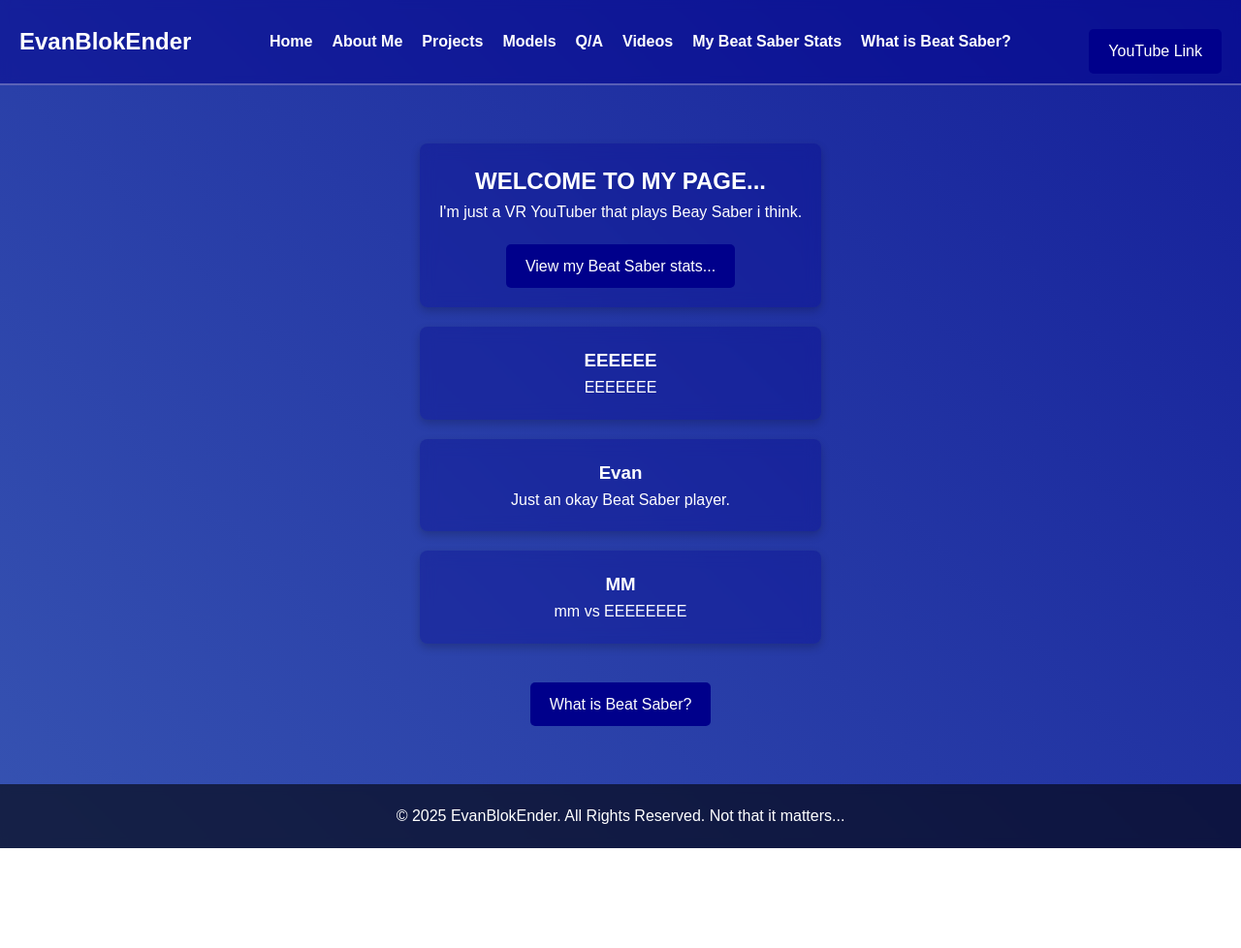
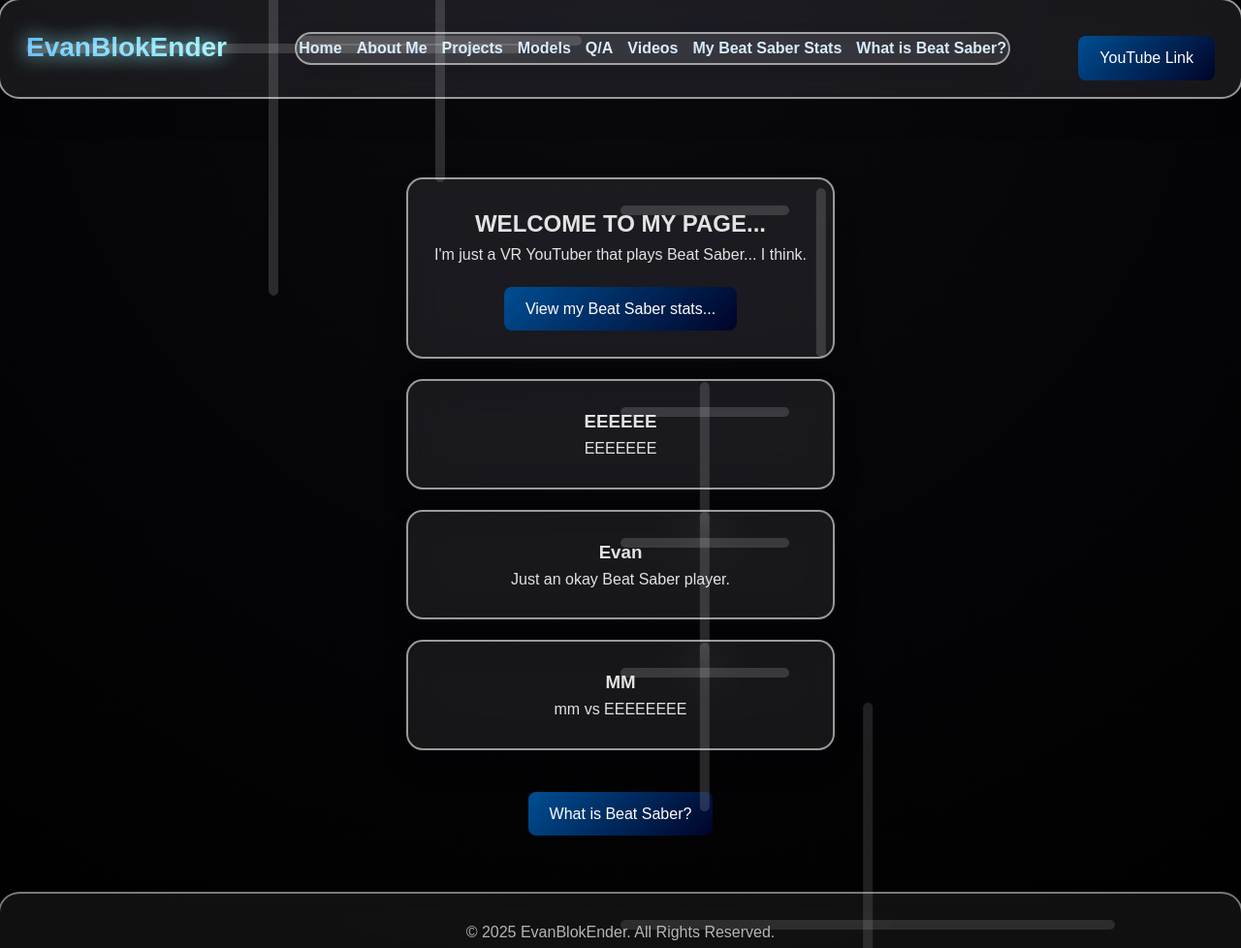
Before and after one commit to EvanBlokEnder/EvanBlokEnder.github.io, a plain HTML site: page index.html in a window 1280 px wide. Shown: the top 978 px of the page at 97% size. Before the commit the page ends 875 px from the top, so only its background shows below. Drawn offline with Linux system fonts and the light colour scheme.

Commit message:
Update index.html

```diff
--- a/index.html
+++ b/index.html
@@ -5,7 +5,6 @@
     <meta name="viewport" content="width=device-width, initial-scale=1.0">
     <title>EvanBlokEnder</title>
     <style>
-        /* General Reset */
         * {
             margin: 0;
             padding: 0;
@@ -15,137 +14,138 @@
         body {
             font-family: 'Arial', sans-serif;
             line-height: 1.6;
-            background: linear-gradient(45deg, #87CEEB, #00008B);
-            background-size: 400% 400%;
-            animation: gradientAnimation 10s ease infinite;
-            color: #fff;
+            background: radial-gradient(circle at top, #0a0a0f, #000);
+            color: #e3e3e3;
             min-height: 100vh;
             display: flex;
             flex-direction: column;
             justify-content: space-between;
+            overflow-x: hidden;
         }
 
-        @keyframes gradientAnimation {
-            0% { background-position: 0% 50%; }
-            50% { background-position: 100% 50%; }
-            100% { background-position: 0% 50%; }
+        /* Liquid Glass Effect */
+        .glass {
+            position: relative;
+            background: rgba(255,255,255,.08);
+            border: 2px solid transparent;
+            box-shadow: 0 0 0 2px rgba(255,255,255,.6), 0 16px 32px rgba(0,0,0,.12);
+            backdrop-filter: blur(20px) saturate(180%);
+            -webkit-backdrop-filter: blur(20px) saturate(180%);
+            border-radius: 20px;
         }
+
+        .glass::before,
+        .glass::after{
+            content:"";
+            position:absolute;
+            width:40%;
+            height:10px;
+            background:#fff;
+            border-radius:10px;
+            opacity:0.15;
+        }
+        .glass::after{transform:rotate(90deg)}
 
         /* Header */
         header {
-            background: rgba(0, 0, 139, 0.5);
-            padding: 10px 20px;
+            padding: 15px 25px;
             display: flex;
             justify-content: space-between;
             align-items: center;
-            border-bottom: 2px solid rgba(255, 255, 255, 0.3);
             position: sticky;
             top: 0;
             z-index: 1000;
-            backdrop-filter: blur(5px);
+            animation: fadeIn 1.5s ease;
         }
 
         header h1 {
-            font-size: 24px;
-            animation: fadeIn 1s ease-in-out;
+            font-size: 28px;
+            font-weight: bold;
+            background: linear-gradient(90deg, #5ab2ff, #9df7ff);
+            -webkit-background-clip: text;
+            color: transparent;
+            animation: glow 5s ease-in-out infinite alternate;
+        }
+
+        @keyframes glow {
+            from { text-shadow: 0 0 5px #5ab2ff; }
+            to { text-shadow: 0 0 20px #9df7ff; }
         }
 
         nav ul {
             list-style: none;
             display: flex;
-        }
-
-        nav ul li {
-            margin: 0 10px;
+            gap: 15px;
         }
 
         nav ul li a {
             text-decoration: none;
-            color: #fff;
+            color: #d8ecff;
             font-weight: bold;
             transition: color 0.3s ease, transform 0.3s ease;
         }
 
         nav ul li a:hover {
-            color: #add8e6;
+            color: #7ed2ff;
             transform: translateY(-3px);
         }
 
+        /* Buttons */
         .button {
             display: inline-block;
-            padding: 10px 20px;
+            padding: 10px 22px;
             margin-top: 20px;
-            background: #00008B;
+            background: linear-gradient(135deg, #004e92, #000428);
             color: #fff;
-            border: none;
-            border-radius: 5px;
+            border-radius: 8px;
             text-decoration: none;
-            transition: background 0.3s ease, transform 0.3s ease;
+            transition: transform 0.3s ease, box-shadow 0.3s ease;
         }
 
         .button:hover {
-            background: #0000CD;
-            transform: translateY(-3px);
+            transform: translateY(-4px) scale(1.03);
+            box-shadow: 0 0 15px rgba(100, 180, 255, 0.6);
         }
 
-        /* Main Content */
+        /* Container */
         .container {
             max-width: 1200px;
-            margin: 20px auto;
+            margin: 40px auto;
             padding: 20px;
             text-align: center;
         }
 
         .card {
-            background: rgba(0, 0, 139, 0.3);
-            padding: 20px;
-            margin: 20px 0;
-            border-radius: 8px;
-            text-align: center;
-            box-shadow: 0 4px 10px rgba(0, 0, 0, 0.2);
-            backdrop-filter: blur(8px);
-            transition: transform 0.3s ease, box-shadow 0.3s ease;
+            padding: 25px;
+            margin: 25px 0;
+            border-radius: 15px;
+            animation: floatUp 0.8s ease;
+        }
+
+        @keyframes floatUp {
+            from { transform: translateY(20px); opacity: 0; }
+            to { transform: translateY(0); opacity: 1; }
         }
 
         .card:hover {
             transform: translateY(-10px);
-            box-shadow: 0 8px 20px rgba(0, 0, 0, 0.3);
-        }
-
-        .card img {
-            max-width: 100%;
-            height: auto;
-            border-radius: 8px;
-            transition: transform 0.3s ease;
-        }
-
-        .card img:hover {
-            transform: scale(1.05);
+            transition: 0.3s ease;
         }
 
         /* Footer */
         footer {
             text-align: center;
-            padding: 20px;
-            background: rgba(0, 0, 0, 0.6);
-            color: #fff;
-            margin-top: 20px;
-            backdrop-filter: blur(5px);
-            animation: fadeIn 1s ease-in-out;
+            padding: 25px;
+            opacity: 0.8;
+            animation: fadeIn 1.5s ease;
         }
 
-        /* Animations */
         @keyframes fadeIn {
             from { opacity: 0; }
             to { opacity: 1; }
         }
 
-        @keyframes slideIn {
-            from { transform: translateY(20px); opacity: 0; }
-            to { transform: translateY(0); opacity: 1; }
-        }
-
-        /* Mobile Hamburger Menu */
+        /* Hamburger */
         .hamburger {
             display: none;
             flex-direction: column;
@@ -153,15 +153,15 @@
         }
 
         .hamburger div {
-            width: 25px;
+            width: 28px;
             height: 3px;
             background: #fff;
-            margin: 4px 0;
-            transition: all 0.3s ease;
+            margin: 5px 0;
+            transition: 0.3s ease;
         }
 
         .hamburger.active div:nth-child(1) {
-            transform: rotate(-45deg) translate(-5px, 6px);
+            transform: rotate(-45deg) translate(-6px, 6px);
         }
 
         .hamburger.active div:nth-child(2) {
@@ -169,20 +169,19 @@
         }
 
         .hamburger.active div:nth-child(3) {
-            transform: rotate(45deg) translate(-5px, -6px);
+            transform: rotate(45deg) translate(-6px, -6px);
         }
 
         @media (max-width: 768px) {
             nav ul {
                 display: none;
+                position: absolute;
+                right: 20px;
+                top: 70px;
                 flex-direction: column;
-                background: rgba(0, 0, 139, 0.8);
-                position: absolute;
-                top: 60px;
-                right: 20px;
-                border-radius: 8px;
-                padding: 10px;
-                animation: slideIn 0.5s ease;
+                padding: 15px;
+                gap: 10px;
+                width: 180px;
             }
 
             nav ul.active {
@@ -196,7 +195,7 @@
     </style>
 </head>
 <body>
-    <header>
+    <header class="glass">
         <h1>EvanBlokEnder</h1>
         <nav>
             <div class="hamburger">
@@ -204,7 +203,7 @@
                 <div></div>
                 <div></div>
             </div>
-            <ul>
+            <ul class="glass">
                 <li><a href="https://evanblokender.github.io">Home</a></li>
                 <li><a href="about.html">About Me</a></li>
                 <li><a href="https://evanblokender.github.io/projects">Projects</a></li>
@@ -219,24 +218,23 @@
     </header>
 
     <div class="container">
-        <div class="card">
+        <div class="card glass">
             <h2>WELCOME TO MY PAGE...</h2>
-            <p>I'm just a VR YouTuber that plays Beay Saber i think.</p>
+            <p>I'm just a VR YouTuber that plays Beat Saber... I think.</p>
             <a href="stats.html" class="button">View my Beat Saber stats...</a>
         </div>
 
-
-        <div class="card">
+        <div class="card glass">
             <h3>EEEEEE</h3>
             <p>EEEEEEE</p>
         </div>
 
-        <div class="card">
+        <div class="card glass">
             <h3>Evan</h3>
             <p>Just an okay Beat Saber player.</p>
         </div>
 
-        <div class="card">
+        <div class="card glass">
             <h3>MM</h3>
             <p>mm vs EEEEEEEE</p>
         </div>
@@ -244,12 +242,11 @@
         <a href="whatis.html" class="button">What is Beat Saber?</a>
     </div>
 
-    <footer>
-        <p>&copy; 2025 EvanBlokEnder. All Rights Reserved. Not that it matters...</p>
+    <footer class="glass">
+        <p>&copy; 2025 EvanBlokEnder. All Rights Reserved.</p>
     </footer>
 
     <script>
-        // Hamburger Menu Toggle
         const hamburger = document.querySelector('.hamburger');
         const navUl = document.querySelector('nav ul');
 
```
